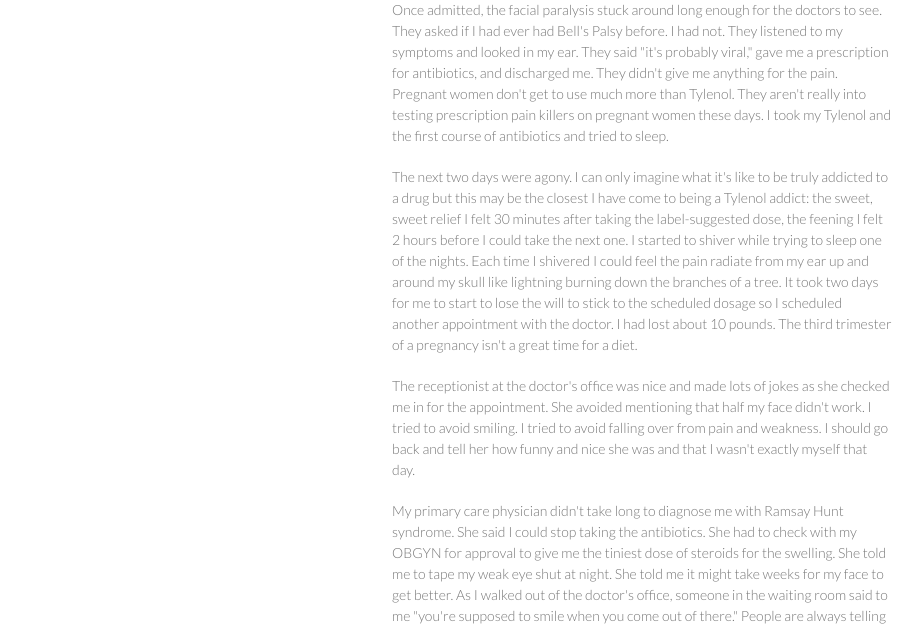
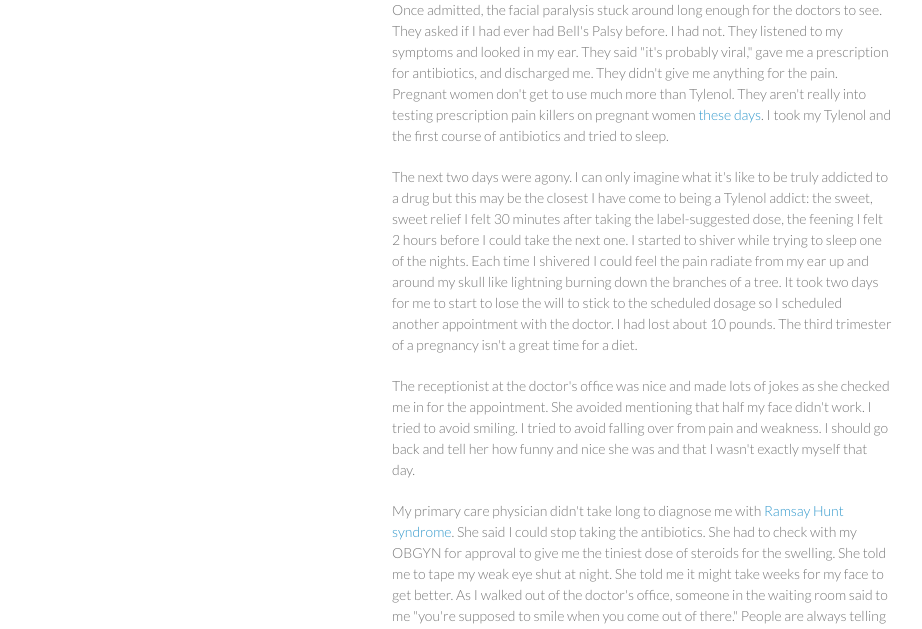
Before and after one commit to blithe/blithe.github.com, a Jekyll site: the page built from _posts/2018-12-28-ramsay-hunt-syndrome.html, in a window 1280 px wide and 1400 px high. Shown: the part 587-1216 px from the top of the window, without its empty margins (178-1100 px from the left). Built offline with Jekyll 4.4.1, drawn with Linux system fonts in a browser that asks for light colours; some of the changed lines change nothing that is shown; some of the changed text lies outside the part shown.

Commit message:
Add links to RHS blog post

```diff
--- a/_posts/2018-12-28-ramsay-hunt-syndrome.html
+++ b/_posts/2018-12-28-ramsay-hunt-syndrome.html
@@ -18,13 +18,13 @@ title: Ramsay Hunt Syndrome
 
 <p>The ER triage team wasn't quite sure what to do with me. The function in my face was still intermittent so I couldn't prove to them that it wasn't working. I showed them a video on my phone. I'm sure to them I seemed fine, but it's probably not good for your job if you let someone have a stroke in your waiting room.</p>
 
-<p>Once admitted, the facial paralysis stuck around long enough for the doctors to see. They asked if I had ever had Bell's Palsy before. I had not. They listened to my symptoms and looked in my ear. They said "it's probably viral," gave me a prescription for antibiotics, and discharged me. They didn't give me anything for the pain. Pregnant women don't get to use much more than Tylenol. They aren't really into testing prescription pain killers on pregnant women these days. I took my Tylenol and the first course of antibiotics and tried to sleep.</p>
+<p>Once admitted, the facial paralysis stuck around long enough for the doctors to see. They asked if I had ever had Bell's Palsy before. I had not. They listened to my symptoms and looked in my ear. They said "it's probably viral," gave me a prescription for antibiotics, and discharged me. They didn't give me anything for the pain. Pregnant women don't get to use much more than Tylenol. They aren't really into testing prescription pain killers on pregnant women <a href="https://www.npr.org/sections/health-shots/2018/12/10/673897043/research-gaps-leave-doctors-guessing-about-treatments-for-pregnant-women">these days</a>. I took my Tylenol and the first course of antibiotics and tried to sleep.</p>
 
 <p>The next two days were agony. I can only imagine what it's like to be truly addicted to a drug but this may be the closest I have come to being a Tylenol addict: the sweet, sweet relief I felt 30 minutes after taking the label-suggested dose, the feening I felt 2 hours before I could take the next one. I started to shiver while trying to sleep one of the nights. Each time I shivered I could feel the pain radiate from my ear up and around my skull like lightning burning down the branches of a tree. It took two days for me to start to lose the will to stick to the scheduled dosage so I scheduled another appointment with the doctor. I had lost about 10 pounds. The third trimester of a pregnancy isn't a great time for a diet.</p>
 
 <p>The receptionist at the doctor's office was nice and made lots of jokes as she checked me in for the appointment. She avoided mentioning that half my face didn't work. I tried to avoid smiling. I tried to avoid falling over from pain and weakness. I should go back and tell her how funny and nice she was and that I wasn't exactly myself that day.</p>
 
-<p>My primary care physician didn't take long to diagnose me with Ramsay Hunt syndrome. She said I could stop taking the antibiotics. She had to check with my OBGYN for approval to give me the tiniest dose of steroids for the swelling. She told me to tape my weak eye shut at night. She told me it might take weeks for my face to get better. As I walked out of the doctor's office, someone in the waiting room said to me "you're supposed to smile when you come out of there." People are always telling women to smile.</p>
+<p>My primary care physician didn't take long to diagnose me with <a href="https://www.mayoclinic.org/diseases-conditions/ramsay-hunt-syndrome/symptoms-causes/syc-20351783">Ramsay Hunt syndrome</a>. She said I could stop taking the antibiotics. She had to check with my OBGYN for approval to give me the tiniest dose of steroids for the swelling. She told me to tape my weak eye shut at night. She told me it might take weeks for my face to get better. As I walked out of the doctor's office, someone in the waiting room said to me "you're supposed to smile when you come out of there." People are always telling women to smile.</p>
 
 <p>Ramsay Hunt syndrome is caused by the same virus that causes chickenpox. The virus just waits around dormant in your body for you to be a little to weak or a little too stressed and reactivates. Then half of your face stops working.</p>
 
```
